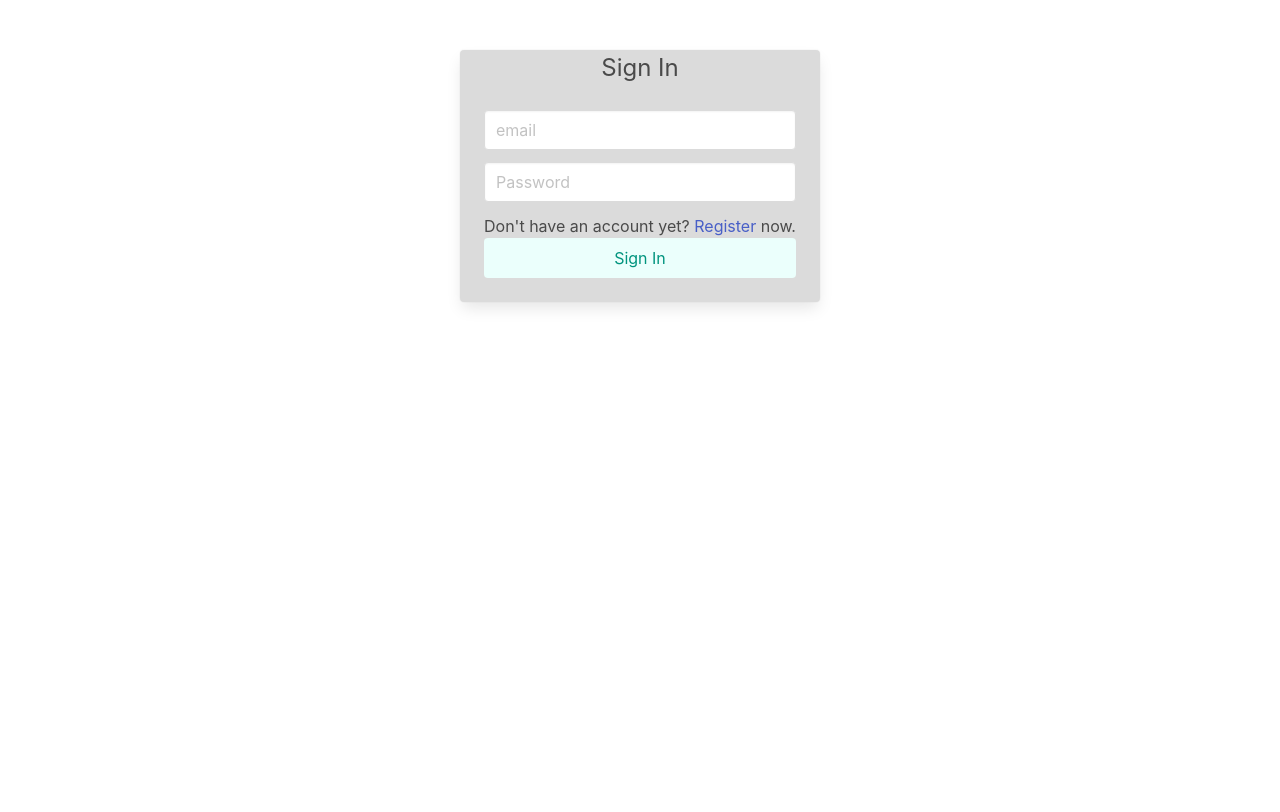
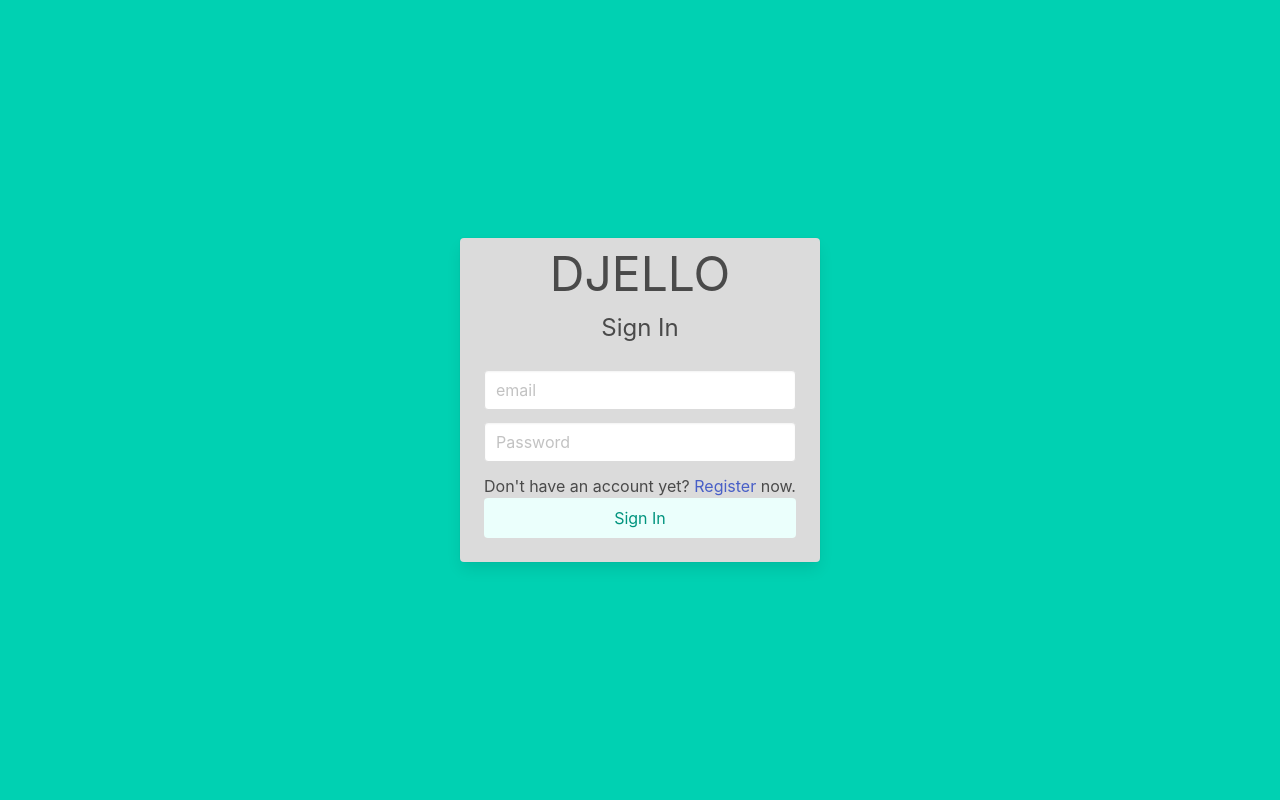
Before and after one commit to mac718/Djello, a React (Create React App) app in the folder client/: page /login in a window 1280 px wide. Built offline with nearby package versions, Linux system fonts and the light colour scheme.

Commit message:
change appearance of login and register pages

```diff
--- a/client/src/App.css
+++ b/client/src/App.css
@@ -1,6 +1,12 @@
-#login,
-#register {
-  margin: 50px auto;
+.login-container {
+  width: 100%;
+  height: 100%;
+  display: flex;
+  justify-content: center;
+}
+
+.login-djello {
+  text-align: center;
 }
 
 .form-card {
--- a/client/src/components/Login.js
+++ b/client/src/components/Login.js
@@ -3,8 +3,10 @@ import { Link } from 'react-router-dom'
 
 const Login = ({ onSubmit, onUsernameChange, onPasswordChange, redirect }) => {
   return (
+    <div className="login-container has-background-primary">
       <div className="tile is-ancestor is-4" id="login">
         <div className="card is-4 form-card has-background-grey-lighter">
+          <div className="login-djello is-size-1">DJELLO</div>
           <div className="form-header is-size-4">Sign In</div>
           <form onSubmit={onSubmit} className="card-content">
             <div className="field">
@@ -32,7 +34,8 @@ const Login = ({ onSubmit, onUsernameChange, onPasswordChange, redirect }) => {
             </div>
 
             <div className="form-footer">
-            Don't have an account yet? <Link to="/register">Register</Link> now.
+              Don't have an account yet? <Link to="/register">Register</Link>{' '}
+              now.
             </div>
 
             <div className="control">
@@ -43,6 +46,7 @@ const Login = ({ onSubmit, onUsernameChange, onPasswordChange, redirect }) => {
           </form>
         </div>
       </div>
+    </div>
   )
 }
 
--- a/client/src/components/Register.js
+++ b/client/src/components/Register.js
@@ -3,8 +3,10 @@ import { Link } from 'react-router-dom'
 
 const Register = ({ onSubmit, onUsernameChange, onPasswordChange }) => {
   return (
+    <div className="login-container has-background-primary">
       <div className="tile is-ancestor is-4" id="register">
         <div className="card is-4 form-card has-background-grey-lighter">
+          <div className="login-djello is-size-1">DJELLO</div>
           <div className="form-header is-size-4">Create a New Account</div>
           <form onSubmit={onSubmit} className="card-content">
             <div className="field">
@@ -43,6 +45,7 @@ const Register = ({ onSubmit, onUsernameChange, onPasswordChange }) => {
           </form>
         </div>
       </div>
+    </div>
   )
 }
 
```
Also changed, not shown: 1 other file (tests, documents, lock files or other folders). Lines whose indentation alone changed are shown as unchanged.
